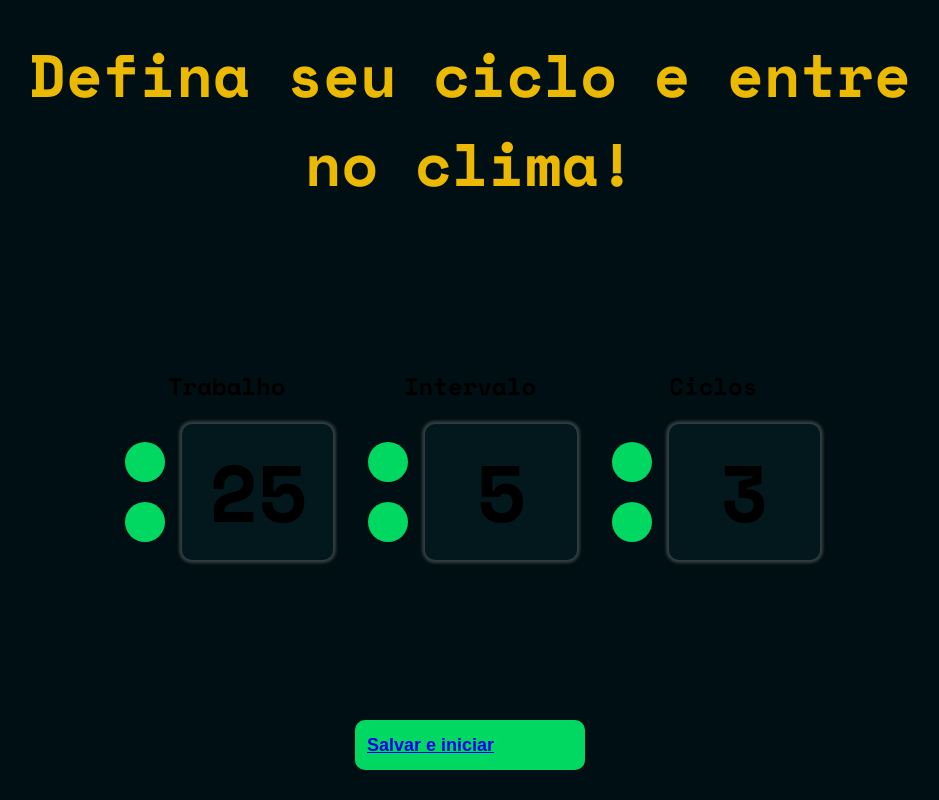
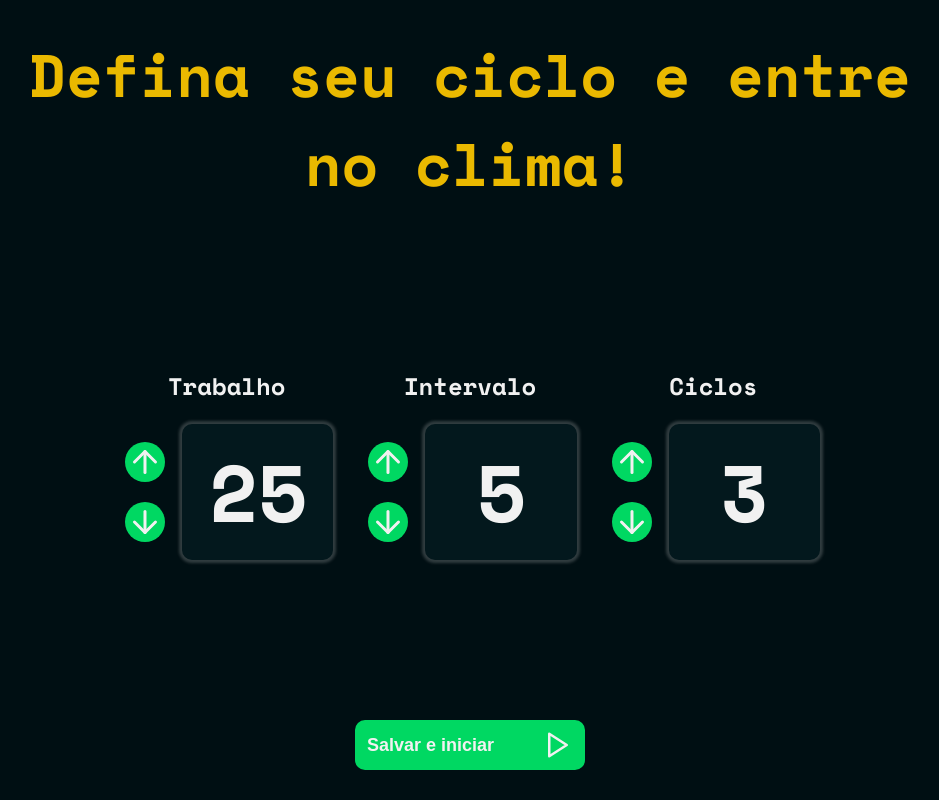
Before and after one commit to edmilson-dk/flash-promo, a React (Create React App) app: page / in a window 1280 px wide. Shown: the whole page, without its empty margins (170-1109 px from the left). Built offline with nearby package versions, Linux system fonts and the light colour scheme.

Commit message:
feat: added more styles

```diff
--- a/src/styles/globalsStyles.ts
+++ b/src/styles/globalsStyles.ts
@@ -7,6 +7,7 @@
     --dark-light: #03181d;
     --gray: #485a5f;
     --yellow: #eab900;
+    --white: #f1f1f1;
   }
 
   *,
@@ -27,6 +28,10 @@
     border: none;
     cursor: pointer;
   }
+
+  a {
+    text-decoration: none;
+  }
 `;
 
 export default GlobalStyles;
```
